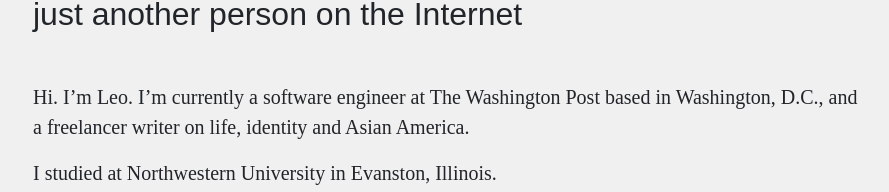
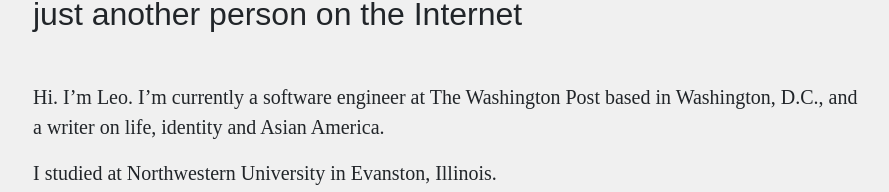
Before and after one commit to themaxgross/chi, a Next.js app: page / in a window 1280 px wide. Shown: the part 176-368 px from the top of the page, without its empty margins (190-1079 px from the left). Built offline with nearby package versions, Linux system fonts and the light colour scheme; a web font is replaced by a local one.

Commit message:
and some copy changes

```diff
--- a/pages/index.tsx
+++ b/pages/index.tsx
@@ -95,8 +95,8 @@
       />
       <p>
         Hi. I’m Leo. I’m currently a software engineer at The Washington Post
-        based in Washington, D.C., and a freelancer writer on life, identity and
-        Asian America.
+        based in Washington, D.C., and a writer on life, identity and Asian
+        America.
       </p>
       <p>I studied at Northwestern University in Evanston, Illinois.</p>
     </Layout>
```
